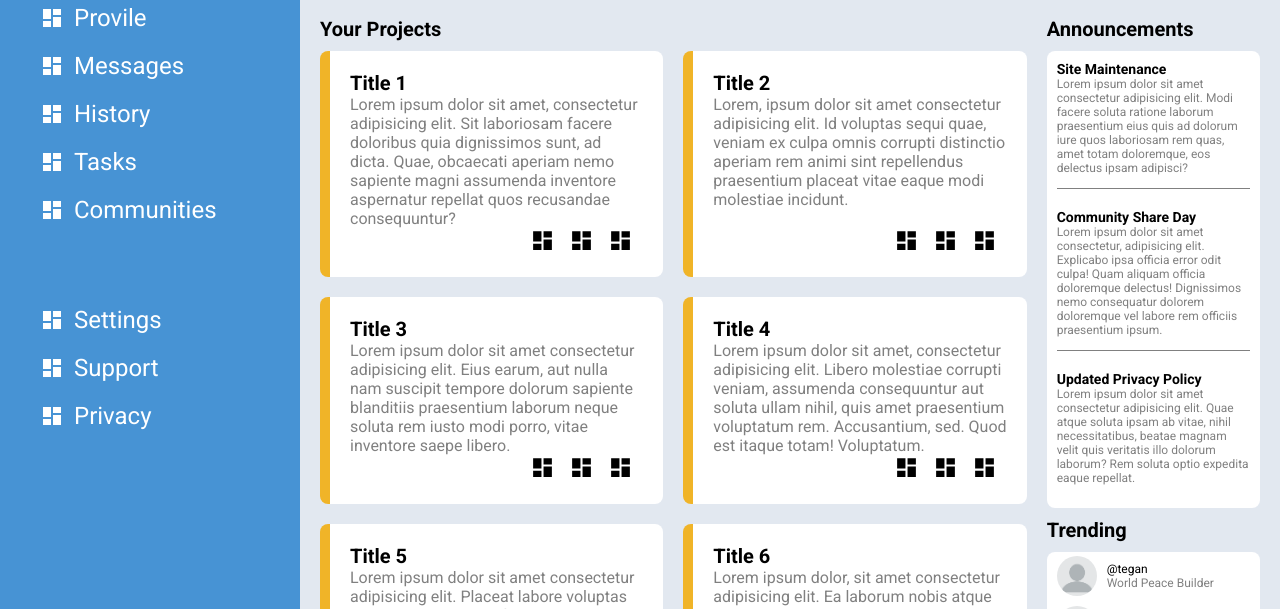
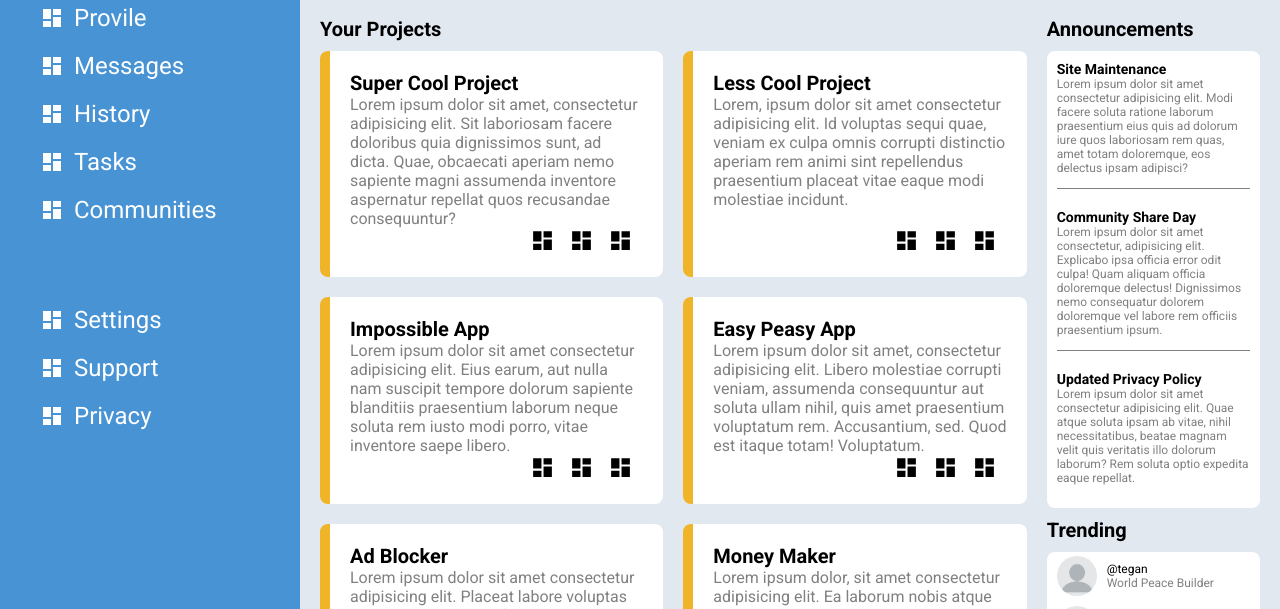
Before and after one commit to JackAgtual/admin-dashboard, a plain HTML site: page index.html in a window 1280 px wide. Shown: the part 178-787 px from the top of the page. Drawn offline with Linux system fonts and the light colour scheme.

Commit message:
Changing project names on cards

```diff
--- a/index.html
+++ b/index.html
@@ -108,7 +108,7 @@
             <h1>Your Projects</h1>
             <div class="cards">
                 <div class="card">
-                    <h2>Title 1</h2>
+                    <h2>Super Cool Project</h2>
                     <p>Lorem ipsum dolor sit amet, consectetur adipisicing elit. Sit laboriosam facere doloribus quia dignissimos sunt, ad dicta. Quae, obcaecati aperiam nemo sapiente magni assumenda inventore aspernatur repellat quos recusandae consequuntur?</p>
                     <div class="card-icons">
                         <svg xmlns="http://www.w3.org/2000/svg" viewBox="0 0 24 24">
@@ -123,7 +123,7 @@
                     </div>
                 </div>
                 <div class="card">
-                    <h2>Title 2</h2>
+                    <h2>Less Cool Project</h2>
                     <p>Lorem, ipsum dolor sit amet consectetur adipisicing elit. Id voluptas sequi quae, veniam ex culpa omnis corrupti distinctio aperiam rem animi sint repellendus praesentium placeat vitae eaque modi molestiae incidunt.</p>
                     <div class="card-icons">
                         <svg xmlns="http://www.w3.org/2000/svg" viewBox="0 0 24 24">
@@ -138,7 +138,7 @@
                     </div>
                 </div>
                 <div class="card">
-                    <h2>Title 3</h2>
+                    <h2>Impossible App</h2>
                     <p>Lorem ipsum dolor sit amet consectetur adipisicing elit. Eius earum, aut nulla nam suscipit tempore dolorum sapiente blanditiis praesentium laborum neque soluta rem iusto modi porro, vitae inventore saepe libero.</p>
                     <div class="card-icons">
                         <svg xmlns="http://www.w3.org/2000/svg" viewBox="0 0 24 24">
@@ -153,7 +153,7 @@
                     </div>
                 </div>
                 <div class="card">
-                    <h2>Title 4</h2>
+                    <h2>Easy Peasy App</h2>
                     <p>Lorem ipsum dolor sit amet, consectetur adipisicing elit. Libero molestiae corrupti veniam, assumenda consequuntur aut soluta ullam nihil, quis amet praesentium voluptatum rem. Accusantium, sed. Quod est itaque totam! Voluptatum.</p>
                     <div class="card-icons">
                         <svg xmlns="http://www.w3.org/2000/svg" viewBox="0 0 24 24">
@@ -168,7 +168,7 @@
                     </div>
                 </div>
                 <div class="card">
-                    <h2>Title 5</h2>
+                    <h2>Ad Blocker</h2>
                     <p>Lorem ipsum dolor sit amet consectetur adipisicing elit. Placeat labore voluptas alias dignissimos perferendis qui ullam rem praesentium recusandae pariatur nihil molestiae harum minus dolores culpa, quae aspernatur ipsum esse.</p>
                     <div class="card-icons">
                         <svg xmlns="http://www.w3.org/2000/svg" viewBox="0 0 24 24">
@@ -183,7 +183,7 @@
                     </div>
                 </div>
                 <div class="card">
-                    <h2>Title 6</h2>
+                    <h2>Money Maker</h2>
                     <p>Lorem ipsum dolor, sit amet consectetur adipisicing elit. Ea laborum nobis atque soluta? Ex minus, nesciunt dolor perspiciatis animi error explicabo magnam reiciendis vero, fugiat quos voluptatem unde voluptatum voluptatibus.</p>
                     <div class="card-icons">
                         <svg xmlns="http://www.w3.org/2000/svg" viewBox="0 0 24 24">
```
